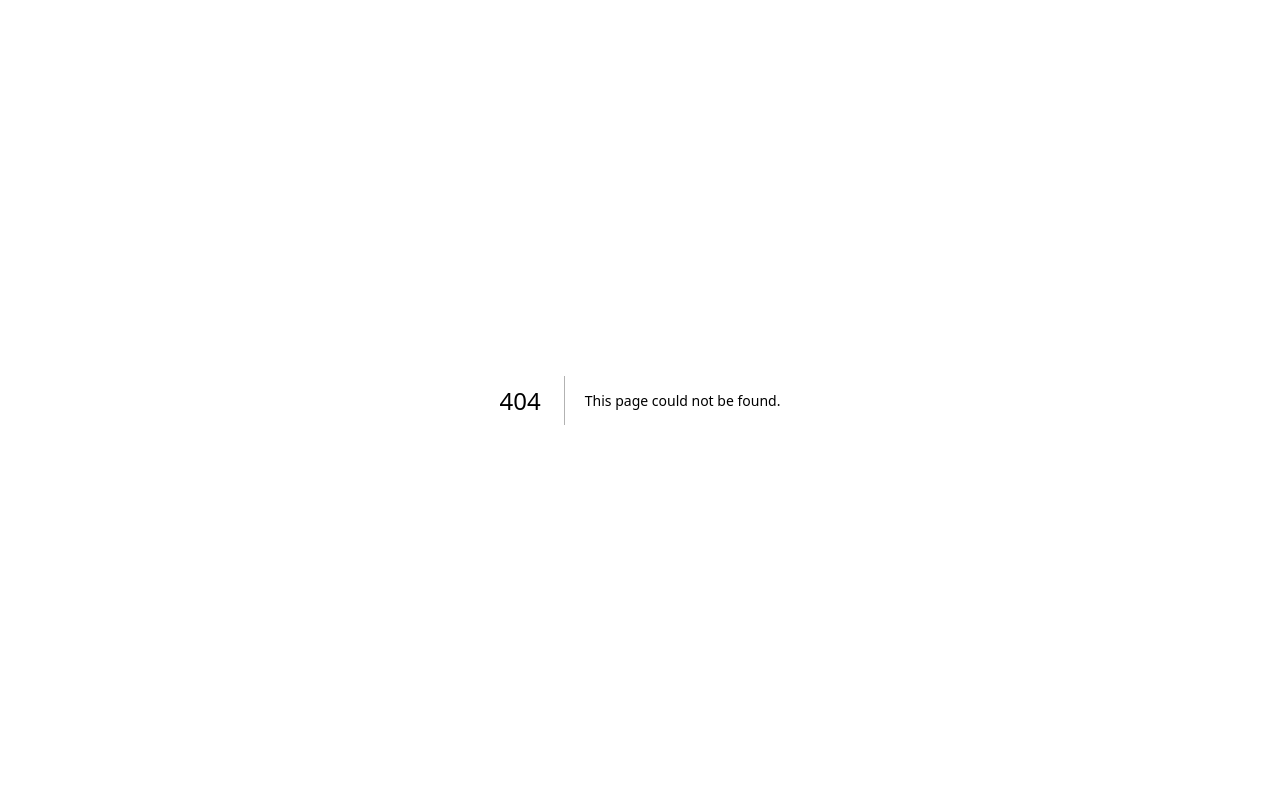
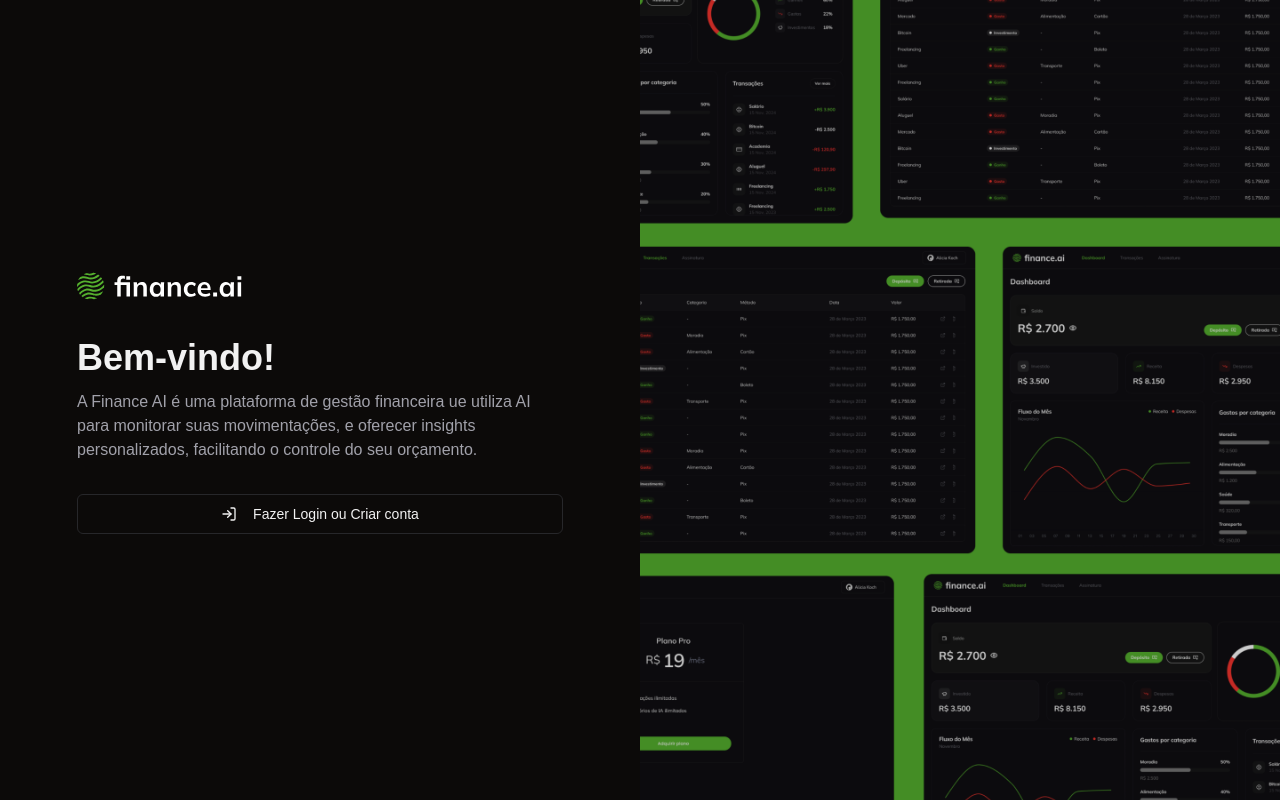
Before and after one commit to MAGAIVERH/finance-ai, a Next.js app: page /login in a window 1280 px wide. Before the commit this address had no page. Built offline with nearby package versions, Linux system fonts and the light colour scheme.

Commit message:
feat: add login page

```diff
--- a/app/globals.css
+++ b/app/globals.css
@@ -15,24 +15,24 @@
 @layer base {
   :root {
     --background: 0 0% 100%;
-    --foreground: 222.2 84% 4.9%;
-    --card: 0 0% 100%;
-    --card-foreground: 222.2 84% 4.9%;
+    --foreground: 240 10% 3.9%;
+    --card: transparent; /* Adjusted to be transparent */
+    --card-foreground: 240 10% 3.9%;
     --popover: 0 0% 100%;
-    --popover-foreground: 222.2 84% 4.9%;
-    --primary: 221.2 83.2% 53.3%;
-    --primary-foreground: 210 40% 98%;
-    --secondary: 210 40% 96.1%;
-    --secondary-foreground: 222.2 47.4% 11.2%;
-    --muted: 210 40% 96.1%;
-    --muted-foreground: 215.4 16.3% 46.9%;
-    --accent: 210 40% 96.1%;
-    --accent-foreground: 222.2 47.4% 11.2%;
+    --popover-foreground: 240 10% 3.9%;
+    --primary: 102 59% 44%; /* Adjusted for #55B02E */
+    --primary-foreground: 355.7 100% 97.3%;
+    --secondary: 240 4.8% 95.9%;
+    --secondary-foreground: 240 5.9% 10%;
+    --muted: 240 4.8% 95.9%;
+    --muted-foreground: 240 3.8% 46.1%;
+    --accent: 240 4.8% 95.9%;
+    --accent-foreground: 240 5.9% 10%;
     --destructive: 0 84.2% 60.2%;
-    --destructive-foreground: 210 40% 98%;
-    --border: 214.3 31.8% 91.4%;
-    --input: 214.3 31.8% 91.4%;
-    --ring: 221.2 83.2% 53.3%;
+    --destructive-foreground: 0 0 100%;
+    --border: 240 5.9% 90%;
+    --input: 240 5.9% 90%;
+    --ring: 102 59% 44%; /* Adjusted for #55B02E */
     --radius: 0.5rem;
     --chart-1: 12 76% 61%;
     --chart-2: 173 58% 39%;
@@ -42,25 +42,24 @@
   }
 
   .dark {
-    --background: 222.2 84% 4.9%;
-    --foreground: 210 40% 98%;
-    --card: 222.2 84% 4.9%;
-    --card-foreground: 210 40% 98%;
-    --popover: 222.2 84% 4.9%;
-    --popover-foreground: 210 40% 98%;
-    --primary: 217.2 91.2% 59.8%;
-    --primary-foreground: 222.2 47.4% 11.2%;
-    --secondary: 217.2 32.6% 17.5%;
-    --secondary-foreground: 210 40% 98%;
-    --muted: 217.2 32.6% 17.5%;
-    --muted-foreground: 215 20.2% 65.1%;
-    --accent: 217.2 32.6% 17.5%;
-    --accent-foreground: 210 40% 98%;
+    --background: 20 14.3% 4.1%;
+    --foreground: 0 0% 95%;
+    --card: transparent; /* Adjusted to be transparent */
+    --card-foreground: 0 0% 95%;
+    --popover: 0 0% 9%;
+    --popover-foreground: 0 0% 95%;
+    --primary: 102 59% 44%; /* Adjusted for #55B02E */
+    --primary-foreground: 0 0 100% --secondary: 240 3.7% 15.9%;
+    --secondary-foreground: 0 0 100%;
+    --muted: 0 0% 15%;
+    --muted-foreground: 240 5% 64.9%;
+    --accent: 12 6.5% 15.1%;
+    --accent-foreground: 0 0 100%;
     --destructive: 0 62.8% 30.6%;
-    --destructive-foreground: 210 40% 98%;
-    --border: 217.2 32.6% 17.5%;
-    --input: 217.2 32.6% 17.5%;
-    --ring: 224.3 76.3% 48%;
+    --destructive-foreground: 0 85.7% 97.3%;
+    --border: 240 3.7% 15.9%;
+    --input: 240 3.7% 15.9%;
+    --ring: 102 59% 44%; /* Adjusted for #55B02E */
     --chart-1: 220 70% 50%;
     --chart-2: 160 60% 45%;
     --chart-3: 30 80% 55%;
@@ -73,7 +72,10 @@
   * {
     @apply border-border;
   }
+  html {
+    @apply h-full;
+  }
   body {
-    @apply bg-background text-foreground;
+    @apply h-full bg-background text-foreground;
   }
 }
--- /dev/null
+++ b/app/login/page.tsx
@@ -0,0 +1,42 @@
+import Image from "next/image";
+import { Button } from "../_components/ui/button";
+import { LogInIcon } from "lucide-react";
+
+const LoginPage = () => {
+  return (
+    <div className="grid h-full grid-cols-2">
+      {/*Esquerda */}
+      <div className="mx-auto flex h-full max-w-[550px] flex-col justify-center p-8">
+        <Image
+          src="/logo.svg"
+          width={173}
+          height={39}
+          alt="Finance AI"
+          className="mb-8"
+        />
+        <h1 className="mb-3 text-4xl font-bold">Bem-vindo!</h1>
+        <p className="mb-8 text-muted-foreground">
+          A Finance AI é uma plataforma de gestão financeira ue utiliza AI para
+          monitorar suas movimentações, e oferecer insights personalizados,
+          facilitando o controle do seu orçamento.
+        </p>
+
+        <Button variant="outline">
+          <LogInIcon className="mr-2" />
+          Fazer Login ou Criar conta
+        </Button>
+      </div>
+      {/* Direita*/}
+      <div className="relative h-full w-full">
+        <Image
+          src="/login.png"
+          alt="Faça Login"
+          fill
+          className="object-cover"
+        />
+      </div>
+    </div>
+  );
+};
+
+export default LoginPage;
```
Also changed, not shown: public/login.png (added), public/logo.svg (added).
